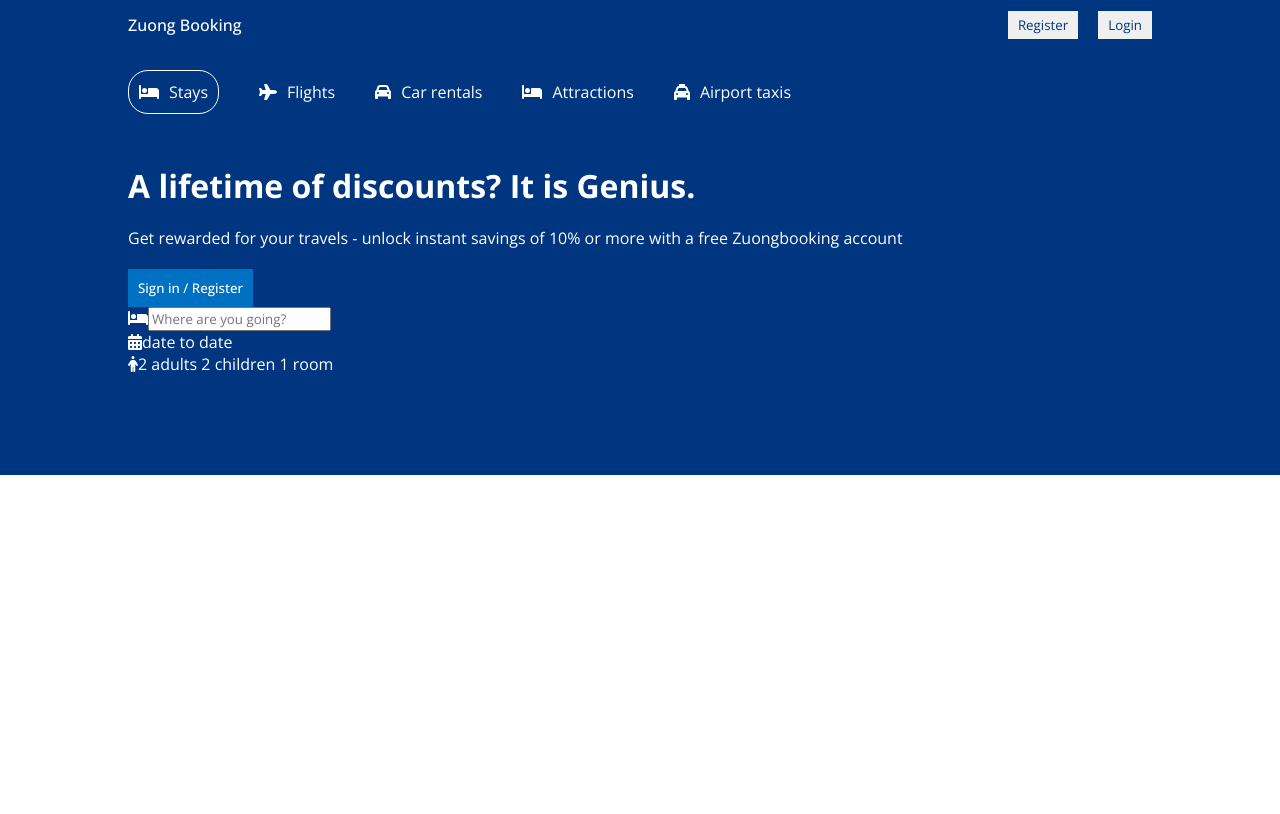
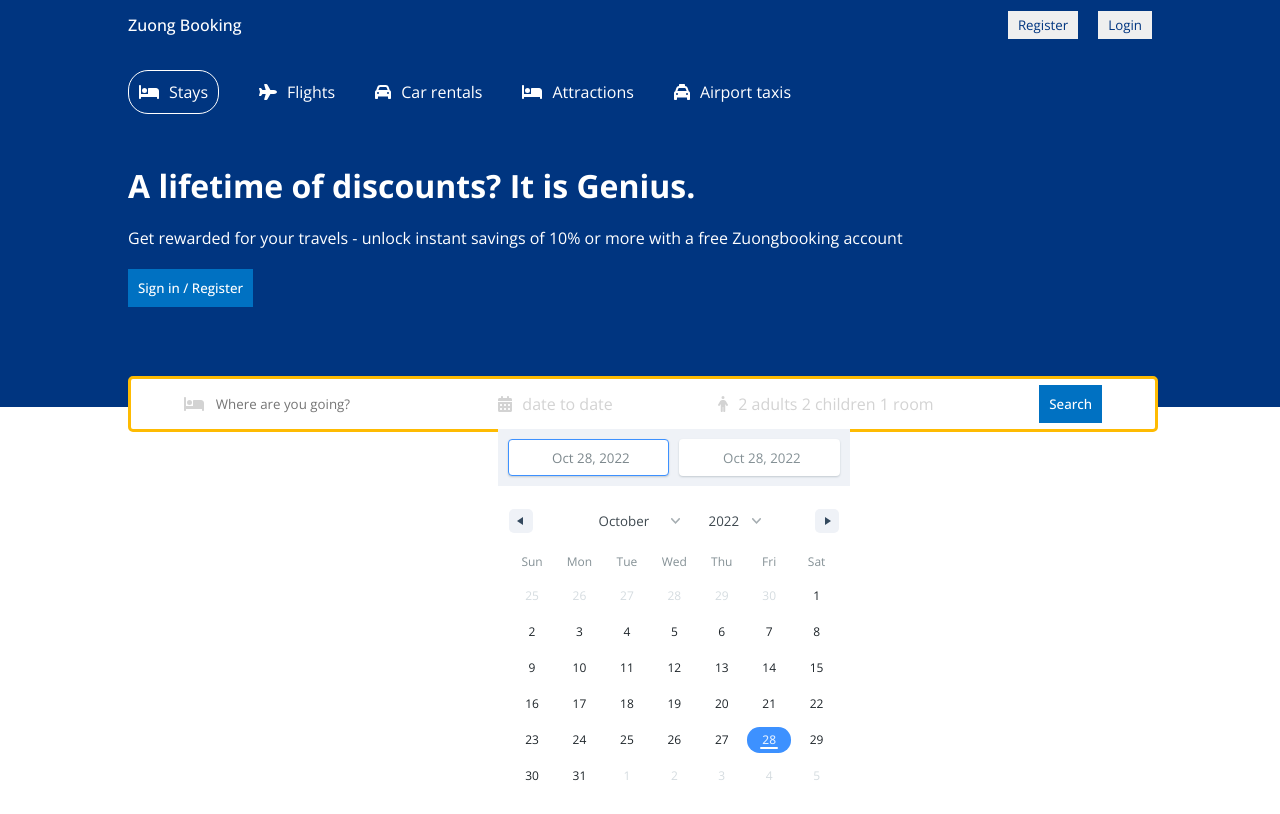
Before and after one commit to dylan751/booking-app-front-end, a React (Create React App) app: page / in a window 1280 px wide. Built offline with nearby package versions, Linux system fonts and the light colour scheme.

Commit message:
Add Searchbar UI

```diff
--- a/package.json
+++ b/package.json
@@ -14,7 +14,9 @@
     "@types/node": "^18.11.7",
     "@types/react": "^18.0.24",
     "@types/react-dom": "^18.0.8",
+    "date-fns": "^2.29.3",
     "react": "^18.0.0",
+    "react-date-range": "^1.4.0",
     "react-dom": "^18.0.0",
     "react-router-dom": "^6.4.2",
     "react-scripts": "5.0.1",
--- a/src/App.tsx
+++ b/src/App.tsx
@@ -1,8 +1,8 @@
 import React from 'react';
 import { BrowserRouter, Routes, Route } from 'react-router-dom';
-import { Home } from './pages/Home/Home';
-import { Hotel } from './pages/Hotel/Hotel';
-import { List } from './pages/List/List';
+import Home from './pages/Home/Home';
+import Hotel from './pages/Hotel/Hotel';
+import List from './pages/List/List';
 
 function App() {
   return (
--- a/src/components/Header/Header.module.scss
+++ b/src/components/Header/Header.module.scss
@@ -3,6 +3,7 @@
   color: white;
   display: flex;
   justify-content: center;
+  position: relative;
 
   &__container {
     width: 100%;
@@ -39,5 +40,45 @@
       padding: 10px;
       cursor: pointer;
     }
+
+    &__search {
+      height: 30px;
+      background-color: white;
+      border: 3px solid #febb02;
+      display: flex;
+      align-items: center;
+      justify-content: space-around;
+      padding: 10px 0px;
+      border-radius: 5px;
+      position: absolute;
+      bottom: -25px;
+      width: 100%;
+      max-width: 1024px;
+
+      &__item {
+        display: flex;
+        align-items: center;
+        gap: 10px;
+
+        &__input {
+            border: none;
+            outline: none;
+        }
+
+        &__text {
+            color: lightgray;
+            cursor: pointer;
+        }
+
+        &__date {
+            position: absolute;
+            top: 50px;
         }
       }
+
+      &__item__icon {
+        color: lightgray;
+      }
+    }
+  }
+}
--- a/src/components/Header/Header.tsx
+++ b/src/components/Header/Header.tsx
@@ -7,10 +7,22 @@ import {
   faPerson,
 } from '@fortawesome/free-solid-svg-icons';
 import { FontAwesomeIcon } from '@fortawesome/react-fontawesome';
-import React from 'react';
+import React, { useState } from 'react';
+import { DateRange } from 'react-date-range';
+import 'react-date-range/dist/styles.css'; // main css file
+import 'react-date-range/dist/theme/default.css'; // theme css file
+
 import styles from './Header.module.scss';
 
-export const Header = () => {
+const Header = () => {
+  const [date, setDate] = useState<any>([
+    {
+      startDate: new Date(),
+      endDate: new Date(),
+      key: 'selection',
+    },
+  ]);
+
   return (
     <div className={styles['header']}>
       <div className={styles['header__container']}>
@@ -68,6 +80,13 @@ export const Header = () => {
             <span className={styles['header__container__search__item__text']}>
               date to date
             </span>
+            <DateRange
+              editableDateInputs={true}
+              onChange={(item) => setDate([item.selection])}
+              moveRangeOnFirstSelection={false}
+              ranges={date}
+              className={styles['header__container__search__item__date']}
+            />
           </div>
           <div className={styles['header__container__search__item']}>
             <FontAwesomeIcon
@@ -78,8 +97,13 @@ export const Header = () => {
               2 adults 2 children 1 room
             </span>
           </div>
+          <div className={styles['header__container__search__item']}>
+            <button className={styles['header__container__btn']}>Search</button>
+          </div>
         </div>
       </div>
     </div>
   );
 };
+
+export default Header;
--- a/src/components/Navbar/Navbar.tsx
+++ b/src/components/Navbar/Navbar.tsx
@@ -1,7 +1,7 @@
 import React from 'react';
 import styles from './Navbar.module.scss';
 
-export const Navbar = () => {
+const Navbar = () => {
   return <div className={styles['navbar']}>
     <div className={styles['navbar__container']}>
       <span className={styles['navbar__container__logo']}>Zuong Booking</span>
@@ -12,3 +12,5 @@ export const Navbar = () => {
     </div>
   </div>;
 };
+
+export default Navbar;
--- a/src/pages/Hotel/Hotel.tsx
+++ b/src/pages/Hotel/Hotel.tsx
@@ -1,6 +1,8 @@
 import React from 'react';
 import styles from './Hotel.module.scss';
 
-export const Hotel = () => {
+const Hotel = () => {
   return <div>Hotel</div>;
 };
+
+export default Hotel;
--- a/src/pages/List/List.tsx
+++ b/src/pages/List/List.tsx
@@ -1,6 +1,8 @@
 import React from 'react';
 import styles from './List.module.scss';
 
-export const List = () => {
+const List = () => {
   return <div>List</div>;
 };
+
+export default List;
```
Also changed, not shown: src/pages/Home/Home.tsx (+5 -3 lines), 1 other file (tests, documents, lock files or other folders). Lines whose indentation alone changed are shown as unchanged.
